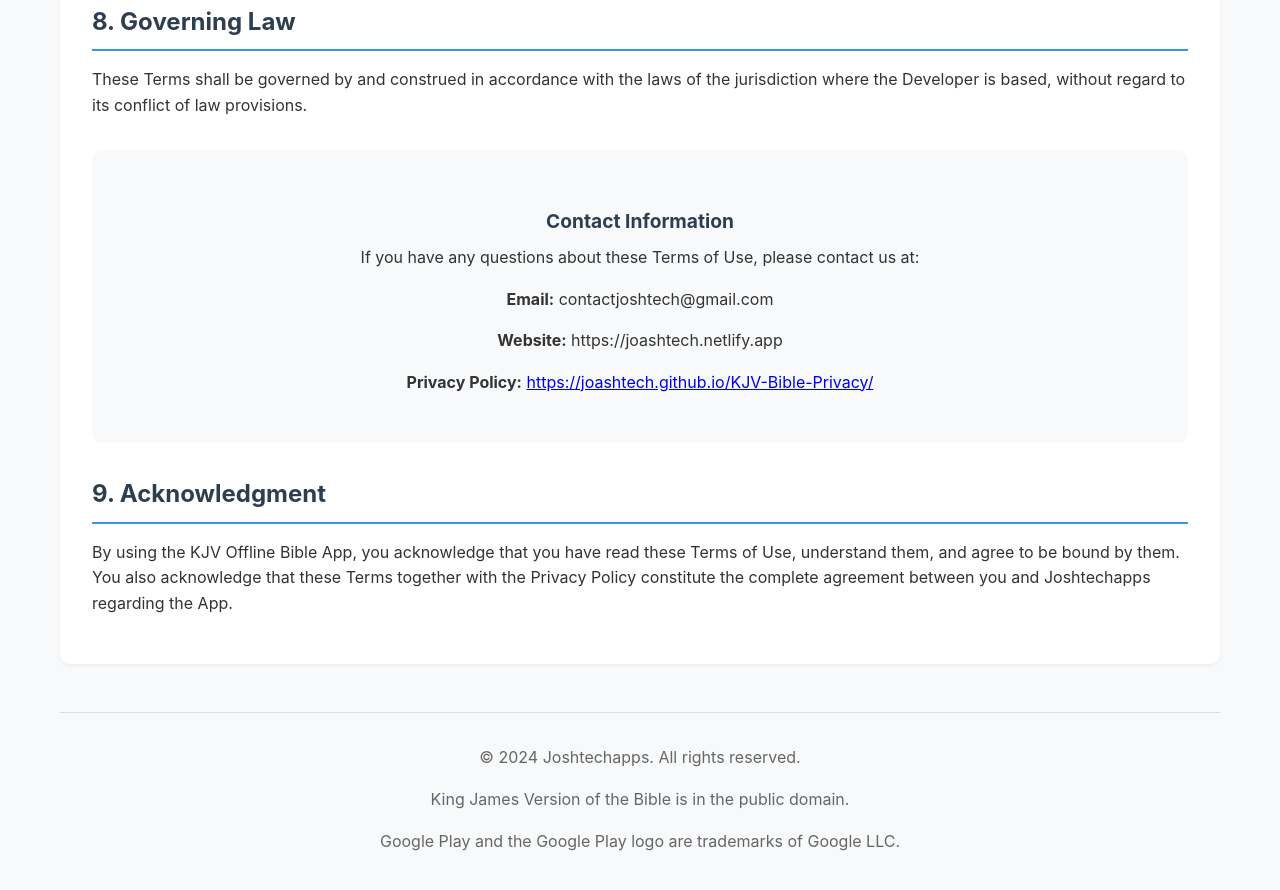
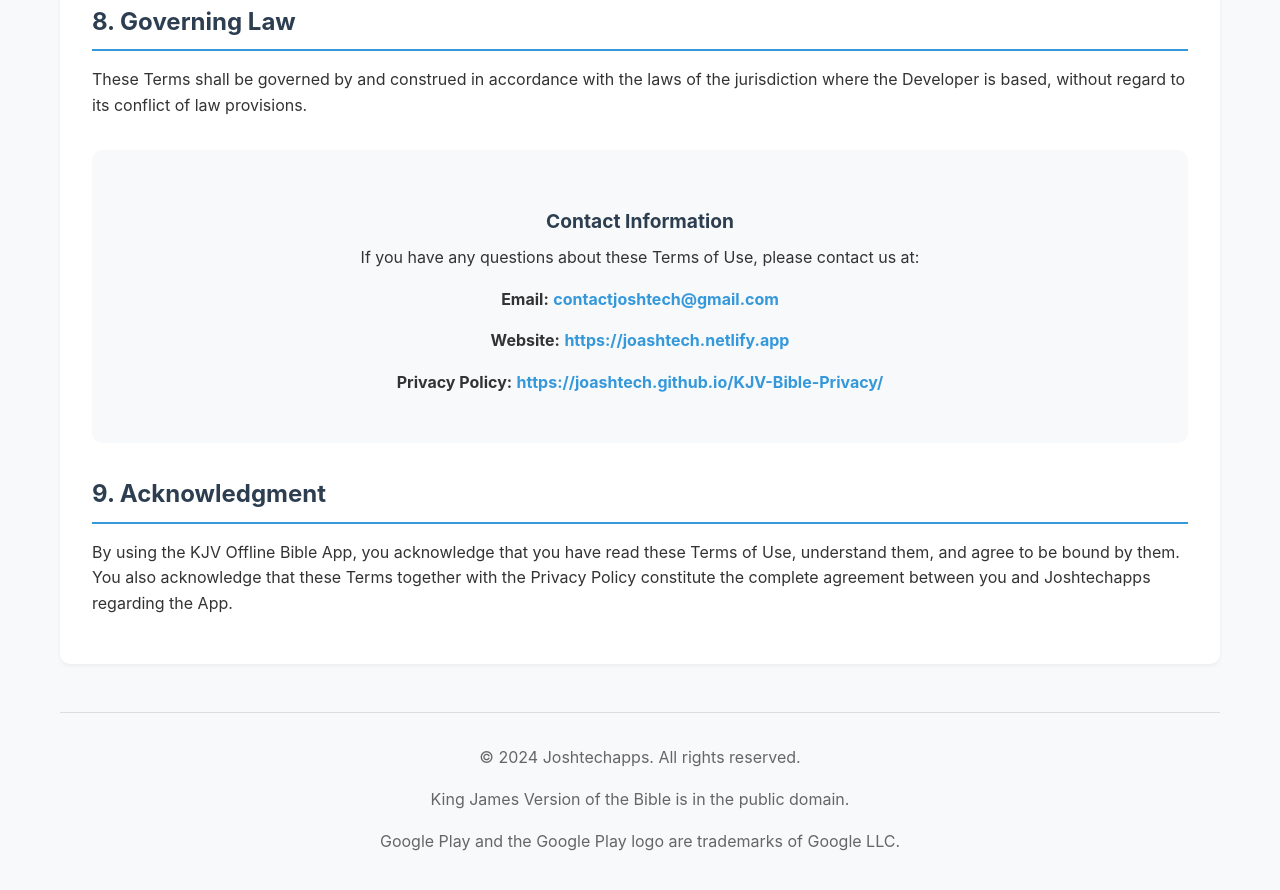
Before and after one commit to JoashTech/KJV-BIBLE-termsofuse, a plain HTML site: page index.html in a window 1280 px wide. Shown: the part 3242-4132 px from the top of the page. Drawn offline with Linux system fonts and the light colour scheme.

Commit message:
Enhance contact info with email and website links
Updated contact information section with links and styles.

```diff
--- a/index.html
+++ b/index.html
@@ -297,13 +297,33 @@
         <h2>8. Governing Law</h2>
         <p>These Terms shall be governed by and construed in accordance with the laws of the jurisdiction where the Developer is based, without regard to its conflict of law provisions.</p>
 
-        <div class="contact-info">
-            <h3>Contact Information</h3>
-            <p>If you have any questions about these Terms of Use, please contact us at:</p>
-            <p><strong>Email:</strong> contactjoshtech@gmail.com</p>
-            <p><strong>Website:</strong> https://joashtech.netlify.app</p>
-            <p class="no-print"><strong>Privacy Policy:</strong> <a href="https://joashtech.github.io/KJV-Bible-Privacy/">https://joashtech.github.io/KJV-Bible-Privacy/</a></p>
-        </div>
+       <div class="contact-info">
+    <h3>Contact Information</h3>
+    <p>If you have any questions about these Terms of Use, please contact us at:</p>
+    <p>
+        <strong>Email:</strong>
+        <a href="mailto:contactjoshtech@gmail.com"
+           style="color: var(--secondary-color); text-decoration: none; font-weight: bold;">
+           contactjoshtech@gmail.com
+        </a>
+    </p>
+    <p>
+        <strong>Website:</strong>
+        <a href="https://joashtech.netlify.app"
+           style="color: var(--secondary-color); text-decoration: none; font-weight: bold;"
+           target="_blank">
+           https://joashtech.netlify.app
+        </a>
+    </p>
+    <p class="no-print">
+        <strong>Privacy Policy:</strong>
+        <a href="https://joashtech.github.io/KJV-Bible-Privacy/"
+           style="color: var(--secondary-color); text-decoration: none; font-weight: bold;"
+           target="_blank">
+           https://joashtech.github.io/KJV-Bible-Privacy/
+        </a>
+    </p>
+</div>
 
         <h2>9. Acknowledgment</h2>
         <p>By using the KJV Offline Bible App, you acknowledge that you have read these Terms of Use, understand them, and agree to be bound by them. You also acknowledge that these Terms together with the Privacy Policy constitute the complete agreement between you and Joshtechapps regarding the App.</p>
```
